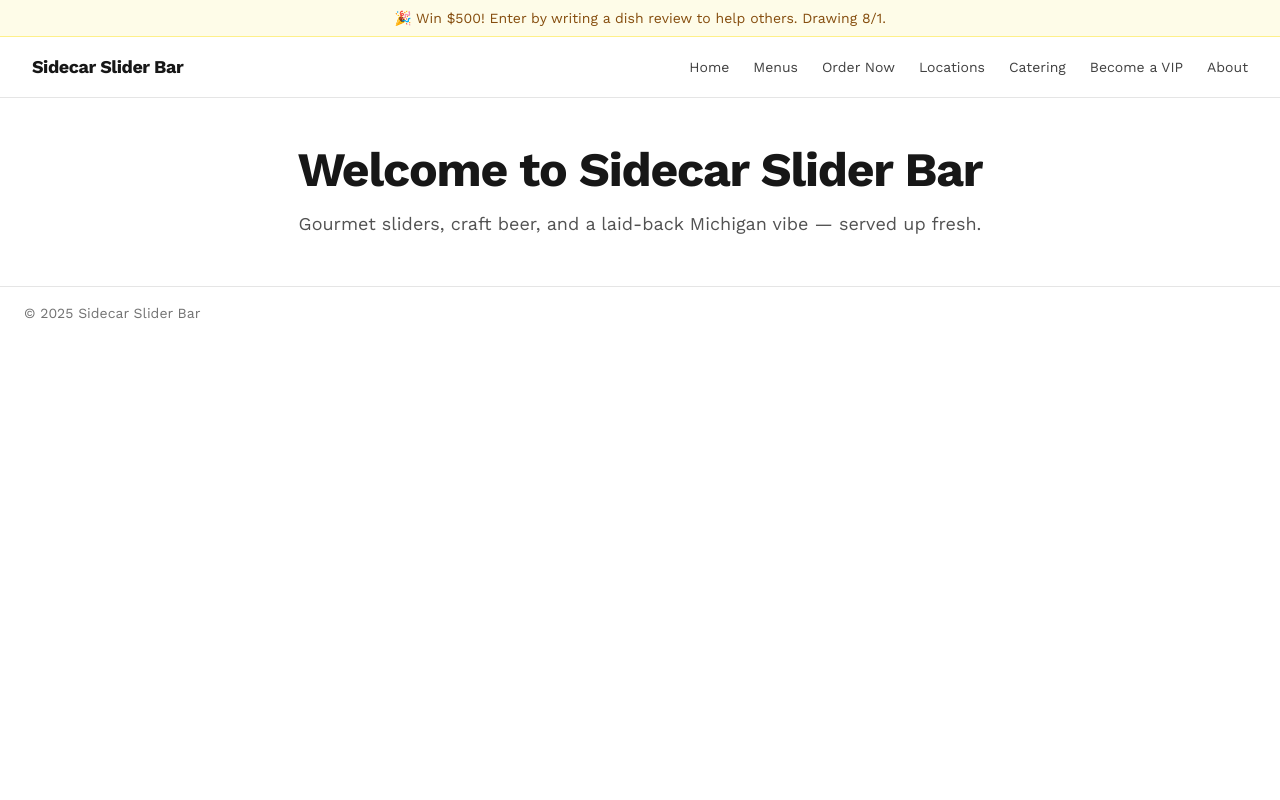
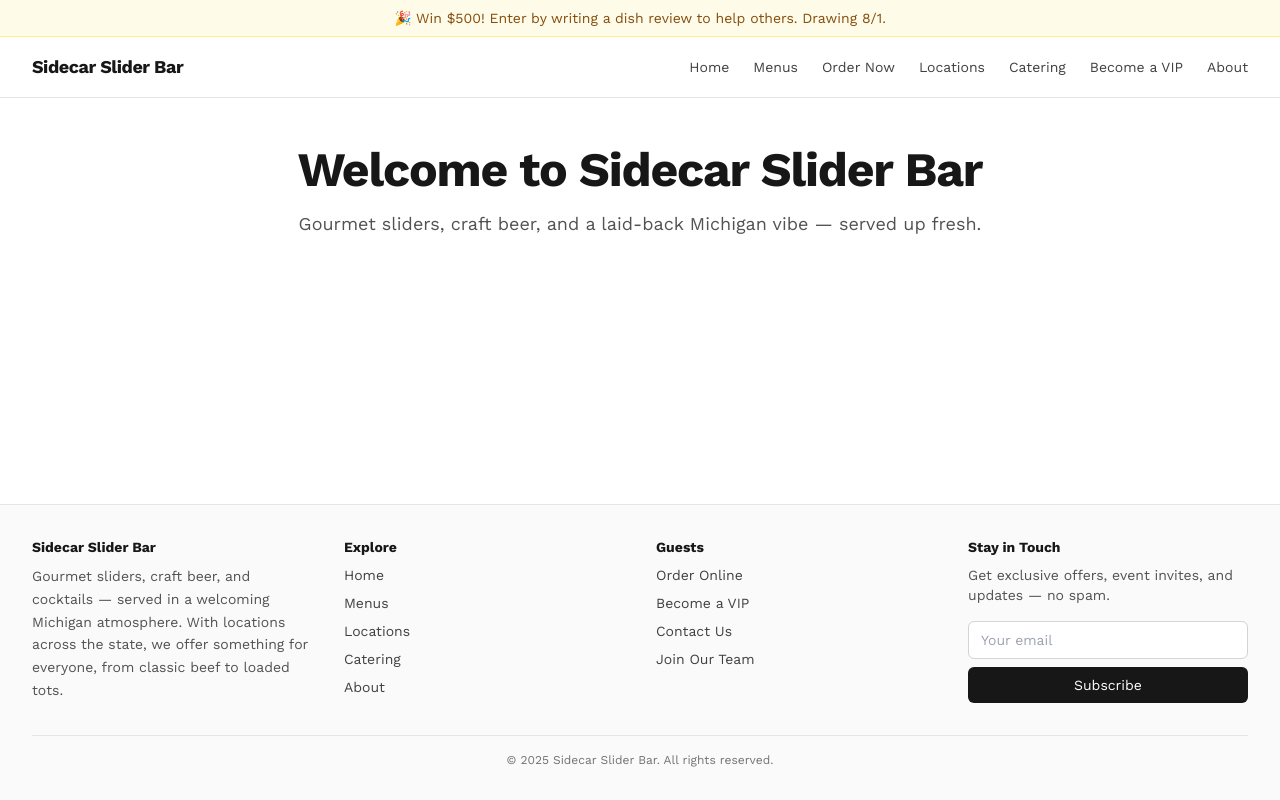
Before and after one commit to AaronRDurant/sidecar-slider-bar, a Next.js app: page / in a window 1280 px wide. Built offline with nearby package versions, Linux system fonts and the light colour scheme.

Commit message:
Scaffolded footer

```diff
--- a/src/app/layout.tsx
+++ b/src/app/layout.tsx
@@ -15,10 +15,12 @@ export default function RootLayout({ children }: { children: ReactNode }) {
   return (
     <html lang="en">
       <body className="bg-white text-neutral-900 font-sans antialiased">
-        <InfoBar />
-        <Header />
-        <main>{children}</main>
-        <Footer />
+        <div className="flex min-h-screen flex-col">
+          <InfoBar />
+          <Header />
+          <main className="flex-grow">{children}</main>
+          <Footer />
+        </div>
       </body>
     </html>
   );
--- a/src/components/Footer.tsx
+++ b/src/components/Footer.tsx
@@ -1,7 +1,90 @@
+import Link from "next/link";
+
 export default function Footer() {
   return (
-    <footer className="py-4 px-6 border-t border-neutral-200">
-      <p className="text-sm text-neutral-500">© 2025 Sidecar Slider Bar</p>
+    <footer className="border-t border-neutral-200 bg-neutral-50 text-neutral-700 text-sm">
+      <div className="mx-auto max-w-7xl px-4 py-8 sm:px-6 lg:px-8">
+        <div className="grid grid-cols-1 gap-8 sm:grid-cols-2 lg:grid-cols-4">
+          {/* About / SEO Text */}
+          <div>
+            <h2 className="font-semibold text-neutral-900">
+              Sidecar Slider Bar
+            </h2>
+            <p className="mt-2 leading-relaxed text-neutral-600">
+              Gourmet sliders, craft beer, and cocktails — served in a welcoming
+              Michigan atmosphere. With locations across the state, we offer
+              something for everyone, from classic beef to loaded tots.
+            </p>
+          </div>
+
+          {/* Links */}
+          <div>
+            <h2 className="font-semibold text-neutral-900">Explore</h2>
+            <ul className="mt-2 space-y-2">
+              <li>
+                <Link href="/">Home</Link>
+              </li>
+              <li>
+                <Link href="/menus">Menus</Link>
+              </li>
+              <li>
+                <Link href="/locations">Locations</Link>
+              </li>
+              <li>
+                <Link href="/catering">Catering</Link>
+              </li>
+              <li>
+                <Link href="/about">About</Link>
+              </li>
+            </ul>
+          </div>
+
+          {/* Quick Links */}
+          <div>
+            <h2 className="font-semibold text-neutral-900">Guests</h2>
+            <ul className="mt-2 space-y-2">
+              <li>
+                <Link href="/order">Order Online</Link>
+              </li>
+              <li>
+                <Link href="/vip">Become a VIP</Link>
+              </li>
+              <li>
+                <Link href="/contact">Contact Us</Link>
+              </li>
+              <li>
+                <Link href="/careers">Join Our Team</Link>
+              </li>
+            </ul>
+          </div>
+
+          {/* Newsletter (static placeholder for now) */}
+          <div>
+            <h2 className="font-semibold text-neutral-900">Stay in Touch</h2>
+            <p className="mt-2 text-neutral-600">
+              Get exclusive offers, event invites, and updates — no spam.
+            </p>
+            <form className="mt-4">
+              <input
+                type="email"
+                placeholder="Your email"
+                className="w-full rounded-md border border-neutral-300 bg-white px-3 py-2 text-sm"
+              />
+              <button
+                type="submit"
+                className="mt-2 w-full rounded-md bg-neutral-900 px-3 py-2 text-sm font-medium text-white hover:bg-neutral-800"
+              >
+                Subscribe
+              </button>
+            </form>
+          </div>
+        </div>
+
+        {/* Bottom row */}
+        <div className="mt-8 border-t border-neutral-200 pt-4 text-center text-xs text-neutral-500">
+          © {new Date().getFullYear()} Sidecar Slider Bar. All rights reserved.
+        </div>
+      </div>
     </footer>
   );
 }
```
